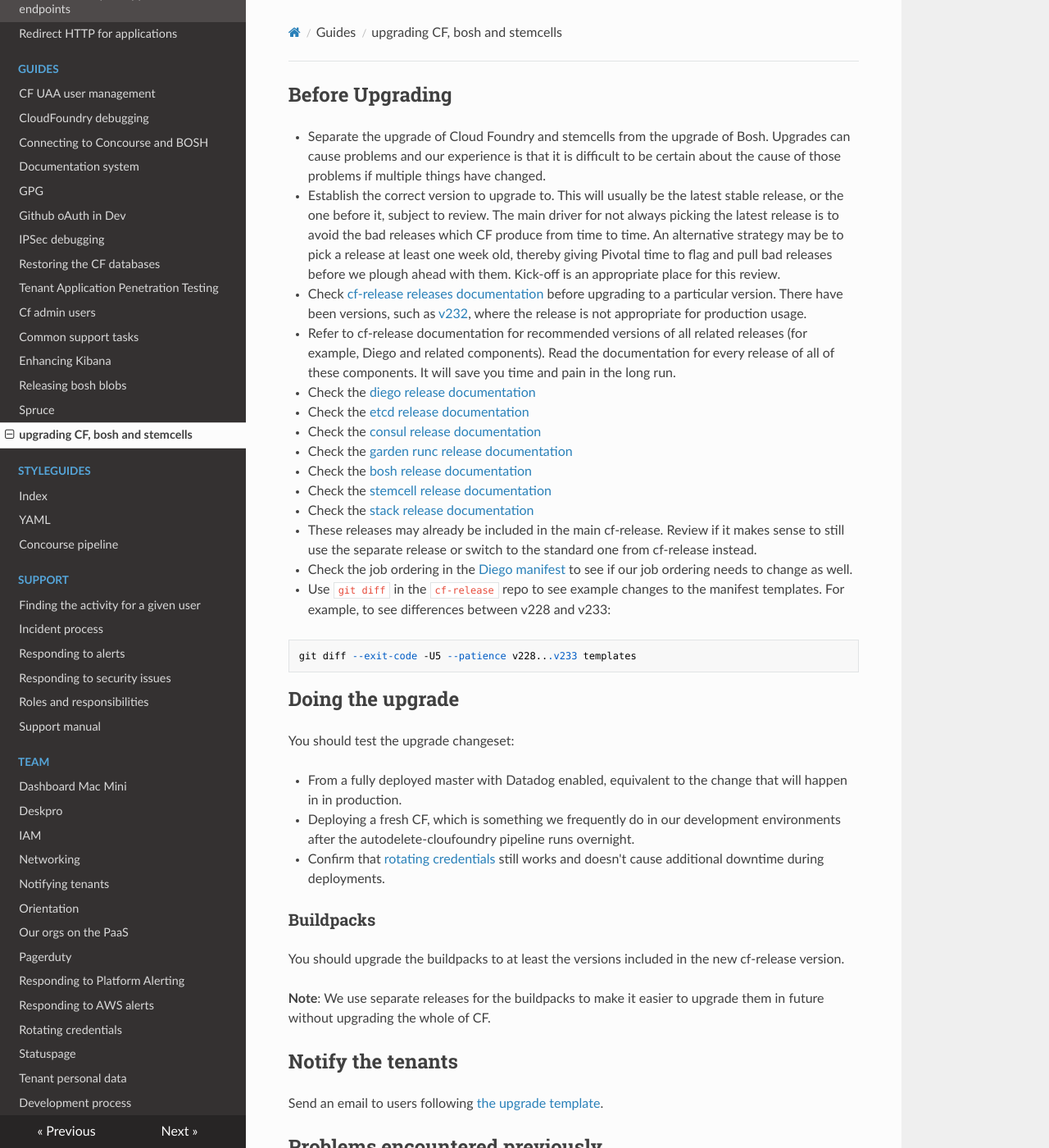
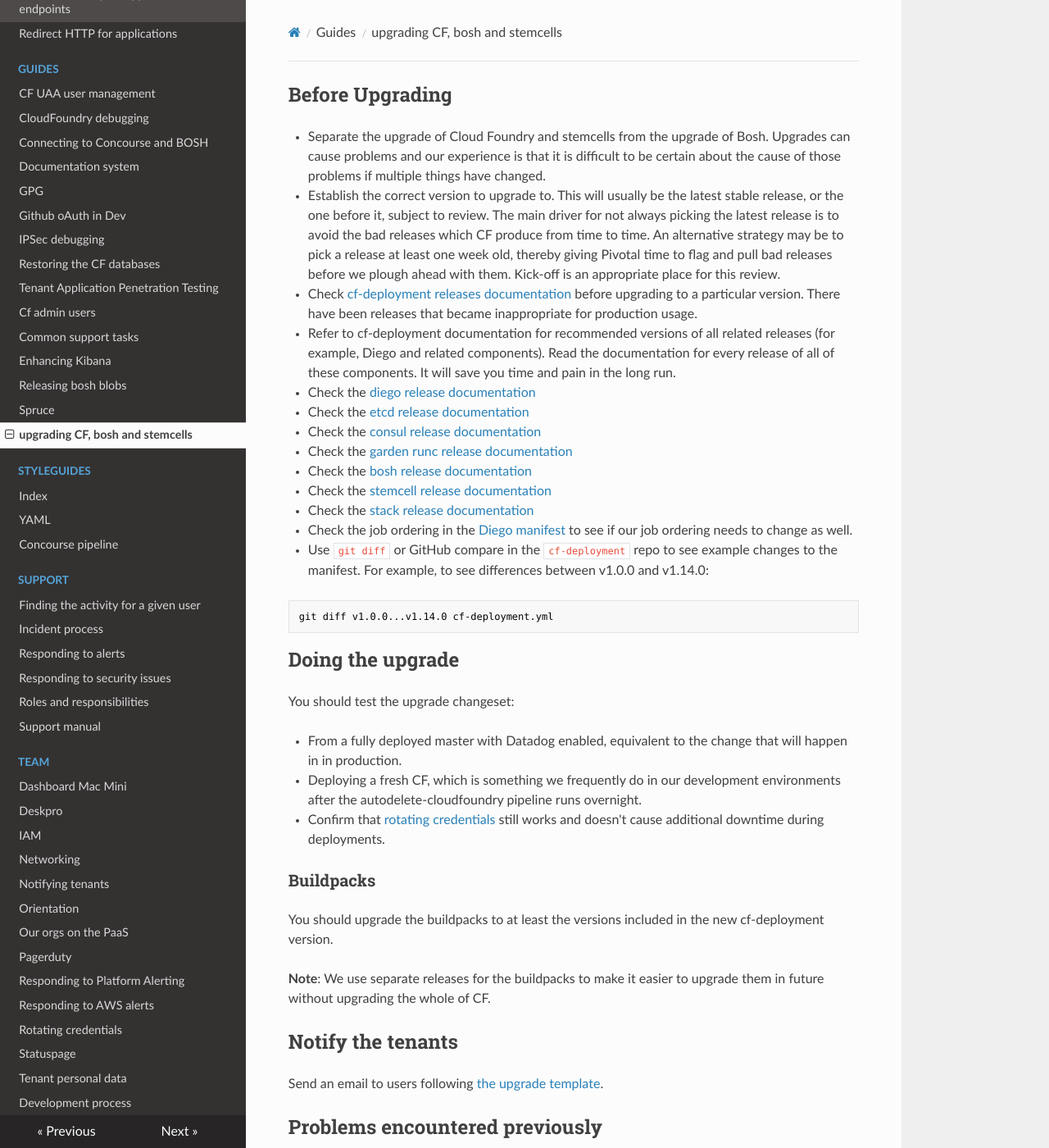
Before and after one commit to alphagov/paas-team-manual, an MkDocs documentation site: the page built from docs/guides/upgrading_CF,_bosh_and_stemcells.md, in a window 1280 px wide and 1400 px high. Shown: the whole window at 82% size. Built offline with MkDocs 1.6.1, drawn with Linux system fonts in a browser that asks for light colours; nearby versions of some CDN libraries.

Commit message:
References to cf-release become cf-deployment
Remove some content that was cf-release specific

````diff
--- a/docs/guides/upgrading_CF,_bosh_and_stemcells.md
+++ b/docs/guides/upgrading_CF,_bosh_and_stemcells.md
@@ -2,8 +2,8 @@
 
 * Separate the upgrade of Cloud Foundry and stemcells from the upgrade of Bosh. Upgrades can cause problems and our experience is that it is difficult to be certain about the cause of those problems if multiple things have changed.
 * Establish the correct version to upgrade to. This will usually be the latest stable release, or the one before it, subject to review. The main driver for not always picking the latest release is to avoid the bad releases which CF produce from time to time. An alternative strategy may be to pick a release at least one week old, thereby giving Pivotal time to flag and pull bad releases before we plough ahead with them. Kick-off is an appropriate place for this review.
-* Check [cf-release releases documentation](https://github.com/cloudfoundry/cf-release/releases) before upgrading to a particular version. There have been versions, such as [v232](https://github.com/cloudfoundry/cf-release/releases/tag/v232), where the release is not appropriate for production usage.
-* Refer to cf-release documentation for recommended versions of all related releases (for example, Diego and related components). Read the documentation for every release of all of these components. It will save you time and pain in the long run.
+* Check [cf-deployment releases documentation](https://github.com/cloudfoundry/cf-deployment/releases) before upgrading to a particular version. There have been releases that became inappropriate for production usage.
+* Refer to cf-deployment documentation for recommended versions of all related releases (for example, Diego and related components). Read the documentation for every release of all of these components. It will save you time and pain in the long run.
 * Check the [diego release documentation](https://github.com/cloudfoundry-incubator/diego-release/releases)
 * Check the [etcd release documentation](https://github.com/cloudfoundry-incubator/etcd-release/releases)
 * Check the [consul release documentation](https://github.com/cloudfoundry-incubator/consul-release/releases)
@@ -11,11 +11,10 @@
 * Check the [bosh release documentation](https://github.com/cloudfoundry/bosh/releases)
 * Check the [stemcell release documentation](http://bosh.cloudfoundry.org/stemcells/)
 * Check the [stack release documentation](https://github.com/cloudfoundry/cflinuxfs2-release/releases)
-* These releases may already be included in the main cf-release. Review if it makes sense to still use the separate release or switch to the standard one from cf-release instead.
 * Check the job ordering in the [Diego manifest](https://github.com/cloudfoundry/diego-release/blob/develop/manifest-generation/diego.yml) to see if our job ordering needs to change as well.
-* Use `git diff` in the `cf-release` repo to see example changes to the manifest templates. For example, to see differences between v228 and v233:
+* Use `git diff` or GitHub compare in the `cf-deployment` repo to see example changes to the manifest. For example, to see differences between v1.0.0 and v1.14.0:
 ```
-git diff --exit-code -U5 --patience v228...v233 templates
+git diff v1.0.0...v1.14.0 cf-deployment.yml
 ```
 
 ## Doing the upgrade
@@ -25,7 +24,7 @@ You should test the upgrade changeset:
 * From a fully deployed master with Datadog enabled, equivalent to the change that will happen in
   in production.
 * Deploying a fresh CF, which is something we frequently do in our
-  development environments after the autodelete-cloufoundry pipeline
+  development environments after the autodelete-cloudfoundry pipeline
   runs overnight.
 * Confirm that [rotating credentials](../team/rotating_credentials.md) still
   works and doesn't cause additional downtime during deployments.
@@ -33,7 +32,7 @@ You should test the upgrade changeset:
 
 ### Buildpacks
 
-You should upgrade the buildpacks to at least the versions included in the new cf-release version.
+You should upgrade the buildpacks to at least the versions included in the new cf-deployment version.
 
 **Note**: We use separate releases for the buildpacks to make it easier to
 upgrade them in future without upgrading the whole of CF.
````
